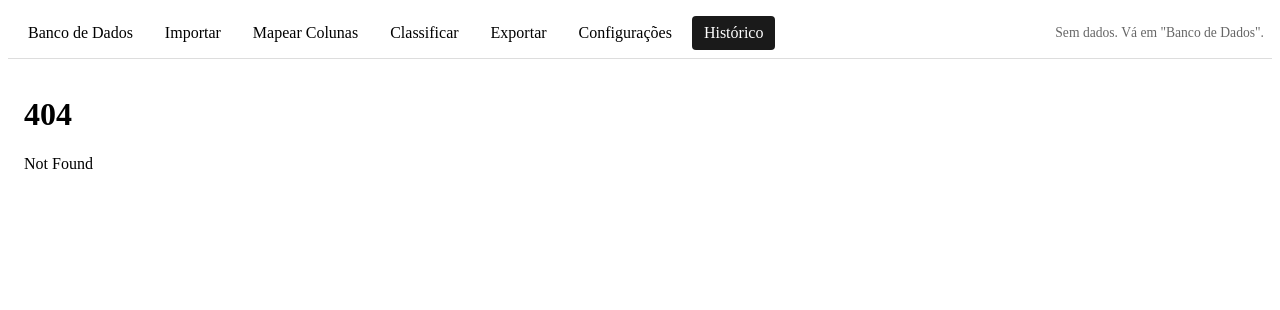
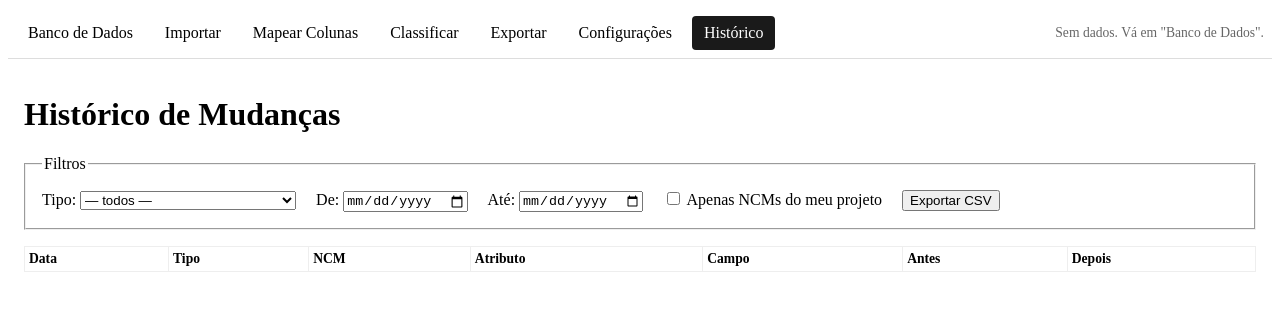
Before and after one commit to cacaestefano/ncm-classifier, a SvelteKit app: page /changelog in a window 1280 px wide. Before the commit this address had no page. Shown: the top 310 px of the page. Built offline with nearby package versions, Linux system fonts and the light colour scheme.

Commit message:
feat: add changelog screen with type/date/project filters and CSV export

```diff
--- /dev/null
+++ b/src/routes/changelog/+page.svelte
@@ -0,0 +1,93 @@
+<script lang="ts">
+  import { onMount } from 'svelte';
+  import { db } from '$lib/db/client';
+  import { project } from '$lib/stores/project.svelte';
+  import { toCsv } from '$lib/export/csv';
+  import { triggerDownload } from '$lib/export/exporter';
+
+  let entries = $state<any[]>([]);
+  let typeFilter = $state<string>('');
+  let dateFrom = $state<string>('');
+  let dateTo = $state<string>('');
+  let onlyProject = $state<boolean>(false);
+  let projectNcms = $state<string[]>([]);
+
+  const GROUPS: Record<string, string[]> = {
+    'NCMs': ['NCM_ADDED', 'NCM_REMOVED', 'NCM_MODIFIED'],
+    'Mapeamentos': ['MAP_ADDED', 'MAP_REMOVED', 'MAP_MODIFIED'],
+    'Atributos': ['ATTR_DEF_ADDED', 'ATTR_DEF_REMOVED', 'ATTR_DEF_MODIFIED',
+                  'COND_ADDED', 'COND_REMOVED', 'COND_MODIFIED',
+                  'DOMAIN_VALUE_ADDED', 'DOMAIN_VALUE_REMOVED', 'DOMAIN_VALUE_MODIFIED']
+  };
+
+  onMount(async () => {
+    await project.load();
+    projectNcms = [...new Set(project.products.map(p => p.ncm_code).filter(Boolean) as string[])];
+    await load();
+  });
+
+  async function load() {
+    const clauses: string[] = []; const params: any[] = [];
+    if (typeFilter) { clauses.push('change_type = ?'); params.push(typeFilter); }
+    if (dateFrom) { clauses.push('logged_at >= ?'); params.push(dateFrom); }
+    if (dateTo) { clauses.push('logged_at < ?'); params.push(dateTo + 'T99:99:99'); }
+    if (onlyProject && projectNcms.length) {
+      clauses.push(`ncm_code IN (${projectNcms.map(() => '?').join(',')})`);
+      params.push(...projectNcms);
+    }
+    const where = clauses.length ? 'WHERE ' + clauses.join(' AND ') : '';
+    entries = await db.select(`SELECT * FROM changelog ${where} ORDER BY id DESC LIMIT 500`, params);
+  }
+
+  async function doExport() {
+    const all = await db.select<any>(`SELECT * FROM changelog ORDER BY id`);
+    const headers = ['logged_at','update_run_id','change_type','ncm_code','attr_code','field_changed','old_value','new_value'];
+    const rows = all.map(r => headers.map(h => r[h]));
+    triggerDownload(toCsv(headers, rows), `changelog_${new Date().toISOString().slice(0,10)}.csv`, 'text/csv');
+  }
+</script>
+
+<h1>Histórico de Mudanças</h1>
+
+<fieldset>
+  <legend>Filtros</legend>
+  <label>Tipo:
+    <select bind:value={typeFilter} onchange={load}>
+      <option value="">— todos —</option>
+      {#each Object.entries(GROUPS) as [group, types]}
+        <optgroup label={group}>
+          {#each types as t}<option value={t}>{t}</option>{/each}
+        </optgroup>
+      {/each}
+    </select>
+  </label>
+  <label>De: <input type="date" bind:value={dateFrom} onchange={load} /></label>
+  <label>Até: <input type="date" bind:value={dateTo} onchange={load} /></label>
+  <label><input type="checkbox" bind:checked={onlyProject} onchange={load} /> Apenas NCMs do meu projeto</label>
+  <button onclick={doExport}>Exportar CSV</button>
+</fieldset>
+
+<table>
+  <thead><tr><th>Data</th><th>Tipo</th><th>NCM</th><th>Atributo</th><th>Campo</th><th>Antes</th><th>Depois</th></tr></thead>
+  <tbody>
+    {#each entries as e}
+      <tr>
+        <td>{e.logged_at?.slice(0,19).replace('T',' ')}</td>
+        <td>{e.change_type}</td>
+        <td>{e.ncm_code ?? ''}</td>
+        <td>{e.attr_code ?? ''}</td>
+        <td>{e.field_changed ?? ''}</td>
+        <td class="clip">{e.old_value ?? ''}</td>
+        <td class="clip">{e.new_value ?? ''}</td>
+      </tr>
+    {/each}
+  </tbody>
+</table>
+
+<style>
+  fieldset { margin: 1rem 0; padding: 1rem; }
+  label { display: inline-block; margin-right: 1rem; }
+  table { width: 100%; border-collapse: collapse; font-size: 0.85rem; }
+  th, td { border: 1px solid #eee; padding: 0.25rem; text-align: left; }
+  .clip { max-width: 250px; overflow: hidden; text-overflow: ellipsis; white-space: nowrap; }
+</style>
```
